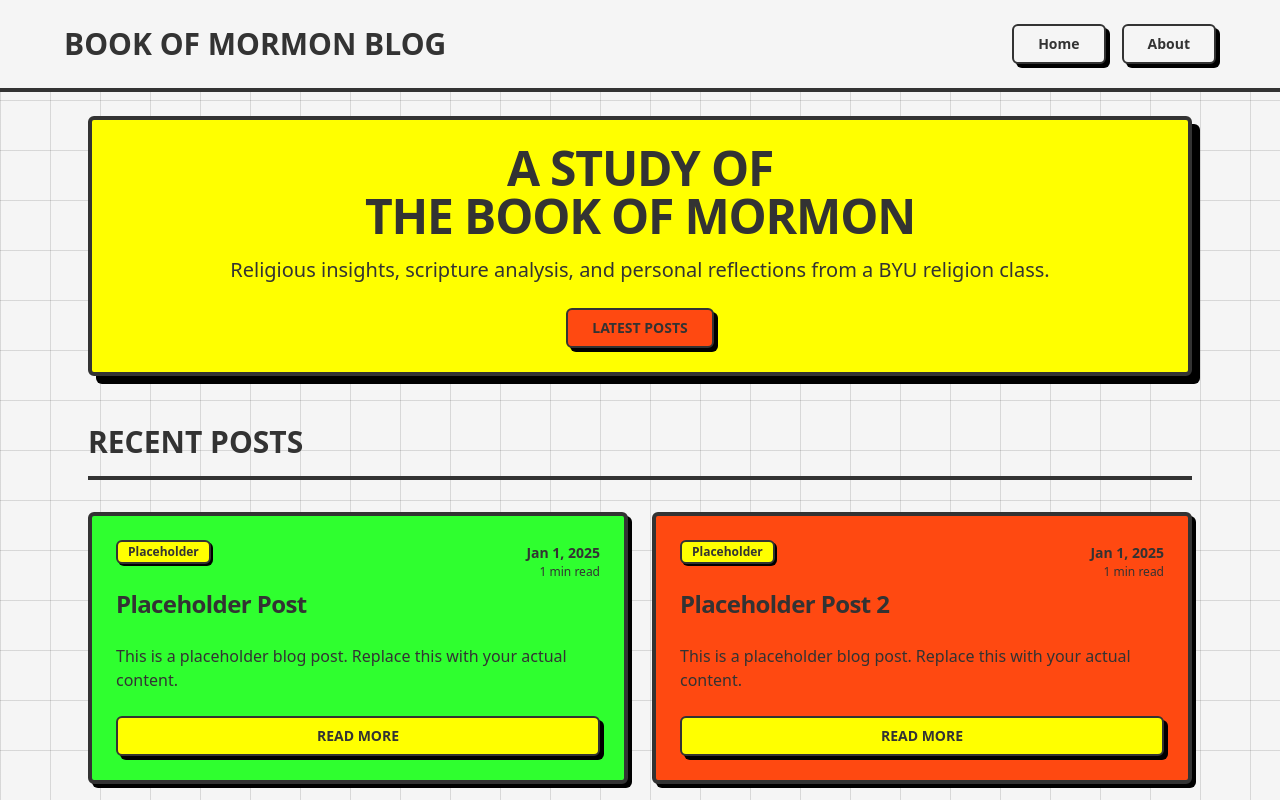
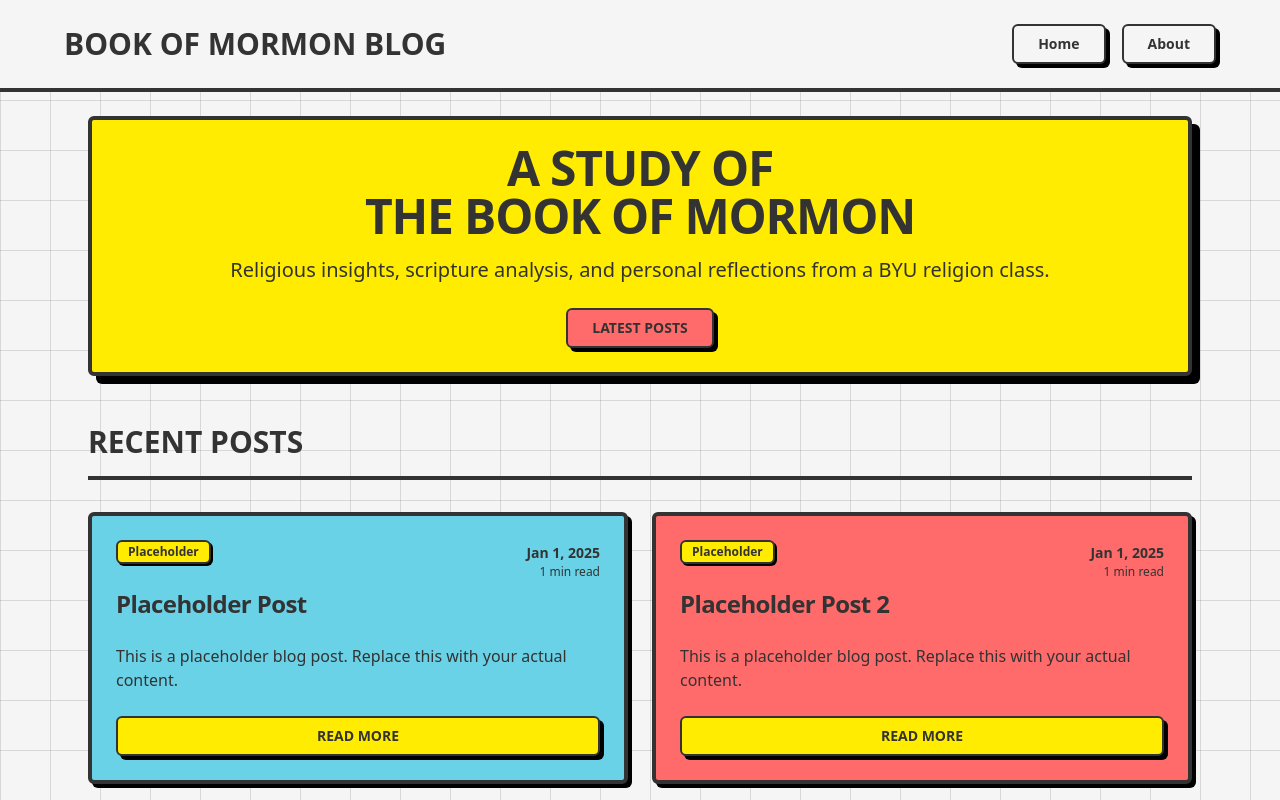
Before and after one commit to 21tmccauley/NB-BOM, a React (Vite) app in the folder neo-brutal/: page /#/ in a window 1280 px wide. Shown: the top 800 px of the page. Built offline with nearby package versions, Linux system fonts and the light colour scheme.

Commit message:
Ui overall (I can't stop)

```diff
--- a/neo-brutal/src/index.css
+++ b/neo-brutal/src/index.css
@@ -10,23 +10,12 @@
   --main: #3300FF;
   --border: #333333;
   --ring: #3300FF;
-  --overlay: rgba(51, 51, 51, 0.8);
-  --shadow: 4px 4px 0px 0px var(--border);
-
-  /* Chart colors */
-  --chart-1: #FF4911;
-  --chart-2: #3300FF;
-  --chart-3: #FFFF00;
-  --chart-4: #7DF9FF;
-  --chart-5: #2FFF2F;
-  --chart-active-dot: #333333;
-
   /* Accent colors */
-  --accent-yellow: #FFFF00;
-  --accent-green: #2FFF2F;
-  --accent-orange: #FF4911;
-  --accent-purple: #3300FF;
-  --accent-pink: #FF00F5;
+  --accent-yellow: #FFEC00;
+  --accent-darkblue: #69D2E7;
+  --accent-orange: #FF6B6B;
+  --accent-purple: #9723C9;
+  --accent-pink: #FF69b4;
 }
 
 @theme inline {
@@ -45,11 +34,6 @@
   --color-border: var(--border);
   --color-input: var(--border);
   --color-ring: var(--ring);
-  --color-chart-1: var(--chart-1);
-  --color-chart-2: var(--chart-2);
-  --color-chart-3: var(--chart-3);
-  --color-chart-4: var(--chart-4);
-  --color-chart-5: var(--chart-5);
 
   --radius: 5px;
   --shadow-sm: 2px 2px 0px 0px var(--border);
@@ -80,46 +64,35 @@
 }
 
 @layer utilities {
+  /* Neo-brutal shadow utilities using theme variables */
+  .neo-shadow-sm {
+    box-shadow: var(--shadow-sm);
+  }
+
   .neo-shadow {
-    box-shadow: 4px 4px 0px 0px var(--border);
+    box-shadow: var(--shadow);
   }
 
   .neo-shadow-lg {
-    box-shadow: 8px 8px 0px 0px var(--border);
+    box-shadow: var(--shadow-lg);
   }
 
-  .neo-shadow-pressed {
-    box-shadow: 2px 2px 0px 0px var(--border);
+  .neo-shadow-xl {
+    box-shadow: var(--shadow-xl);
   }
 
-  .neo-border {
-    border: 4px solid var(--border);
+  /* Pressed/active state shadow (smaller) */
+  .neo-shadow-pressed {
+    box-shadow: var(--shadow-sm);
   }
 
-  .neo-border-thick {
-    border: 6px solid var(--border);
+  /* Hover variants for interactive elements */
+  .hover\:neo-shadow-sm:hover {
+    box-shadow: var(--shadow-sm);
   }
 
-  /* Grid pattern background */
-  .bg-grid {
-    background-image:
-      linear-gradient(rgba(51, 51, 51, 0.1) 1px, transparent 1px),
-      linear-gradient(90deg, rgba(51, 51, 51, 0.1) 1px, transparent 1px);
-    background-size: 20px 20px;
-  }
-
-  .bg-grid-sm {
-    background-image:
-      linear-gradient(rgba(51, 51, 51, 0.08) 1px, transparent 1px),
-      linear-gradient(90deg, rgba(51, 51, 51, 0.08) 1px, transparent 1px);
-    background-size: 16px 16px;
-  }
-
-  .bg-grid-lg {
-    background-image:
-      linear-gradient(rgba(51, 51, 51, 0.12) 1px, transparent 1px),
-      linear-gradient(90deg, rgba(51, 51, 51, 0.12) 1px, transparent 1px);
-    background-size: 24px 24px;
+  .hover\:neo-shadow-lg:hover {
+    box-shadow: var(--shadow-lg);
   }
 
   /* High contrast accent color utilities */
@@ -128,8 +101,8 @@
     color: var(--foreground);
   }
 
-  .bg-accent-green {
-    background-color: var(--accent-green);
+  .bg-accent-darkblue {
+    background-color: var(--accent-darkblue);
     color: var(--foreground);
   }
 
@@ -147,24 +120,4 @@
     background-color: var(--accent-pink);
     color: var(--main-foreground);
   }
-
-  .text-accent-yellow {
-    color: var(--accent-yellow);
-  }
-
-  .text-accent-green {
-    color: var(--accent-green);
-  }
-
-  .text-accent-orange {
-    color: var(--accent-orange);
-  }
-
-  .text-accent-purple {
-    color: var(--accent-purple);
-  }
-
-  .text-accent-pink {
-    color: var(--accent-pink);
-  }
 }
--- a/neo-brutal/src/pages/BlogPostPage.tsx
+++ b/neo-brutal/src/pages/BlogPostPage.tsx
@@ -80,11 +80,17 @@
               {post.excerpt}
             </CardDescription>
             <div className="flex gap-2 mb-4 flex-wrap">
-              {post.tags.map((tag) => (
-                <Badge key={tag} variant="outline" className="border-2 border-border">
+              {post.tags.map((tag, index) => {
+                const accentColors = ['bg-accent-yellow', 'bg-accent-darkblue', 'bg-accent-orange', 'bg-accent-purple', 'bg-accent-pink']
+                const accentColor = accentColors[index % accentColors.length]
+                const isDark = accentColor === 'bg-accent-purple' || accentColor === 'bg-accent-pink'
+                const textColor = isDark ? 'text-main-foreground' : 'text-foreground'
+                return (
+                  <Badge key={tag} variant="outline" className={`border-2 border-border ${accentColor} ${textColor}`}>
                     #{tag}
                   </Badge>
-              ))}
+                )
+              })}
             </div>
             <div className="text-sm text-foreground">
               By <span className="font-bold">{post.author}</span>
@@ -115,22 +121,28 @@
             MORE POSTS
           </h3>
           <div className="grid gap-4 md:grid-cols-2">
-            {post.tags.slice(0, 2).map((tag) => (
-              <Card key={tag} className="border-4 border-border bg-secondary-background">
+            {post.tags.slice(0, 2).map((tag, index) => {
+              const accentColors = ['bg-accent-darkblue', 'bg-accent-pink']
+              const accentColor = accentColors[index % accentColors.length]
+              const isDark = accentColor === 'bg-accent-pink'
+              const textColor = isDark ? 'text-main-foreground' : 'text-foreground'
+              return (
+                <Card key={tag} className={`border-4 border-border ${accentColor}`}>
                   <CardHeader>
-                  <CardTitle className="text-lg font-bold text-foreground">
+                    <CardTitle className={`text-lg font-bold ${textColor}`}>
                       Posts tagged #{tag}
                     </CardTitle>
                   </CardHeader>
                   <CardContent>
                     <Link to="/">
-                    <Button variant="outline" className="border-2 w-full">
+                      <Button variant="outline" className={`border-2 w-full ${textColor}`}>
                         View All Posts
                       </Button>
                     </Link>
                   </CardContent>
                 </Card>
-            ))}
+              )
+            })}
           </div>
         </section>
       </main>
--- a/neo-brutal/src/pages/HomePage.tsx
+++ b/neo-brutal/src/pages/HomePage.tsx
@@ -53,9 +53,9 @@
           </h3>
           <div className="grid gap-6 md:grid-cols-2">
             {blogPosts.map((post, index) => {
-              const accentColors = ['bg-accent-green', 'bg-accent-orange', 'bg-accent-purple', 'bg-accent-pink']
+              const accentColors = ['bg-accent-darkblue', 'bg-accent-orange', 'bg-accent-purple', 'bg-accent-pink']
               const accentColor = accentColors[index % accentColors.length]
-              const isDarkBackground = accentColor === 'bg-accent-purple'
+              const isDarkBackground = accentColor === 'bg-accent-purple' || accentColor === 'bg-accent-pink'
               const textColor = isDarkBackground ? 'text-main-foreground' : 'text-foreground'
 
               return (
@@ -100,8 +100,8 @@
           <h3 className="text-3xl font-bold text-foreground mb-8 border-b-4 border-border pb-4">
             ABOUT THIS BLOG
           </h3>
-          <div className="grid gap-6 md:grid-cols-3">
-            <Card className="border-4 border-border bg-accent-green text-center">
+          <div className="grid gap-6 md:grid-cols-2 lg:grid-cols-4">
+            <Card className="border-4 border-border bg-accent-darkblue text-center">
               <CardHeader>
                 <CardTitle className="text-xl font-bold text-foreground">SCRIPTURE STUDY</CardTitle>
               </CardHeader>
@@ -133,6 +133,17 @@
                 </CardDescription>
               </CardContent>
             </Card>
+
+            <Card className="border-4 border-border bg-accent-pink text-center">
+              <CardHeader>
+                <CardTitle className="text-xl font-bold text-main-foreground">REFLECTIONS</CardTitle>
+              </CardHeader>
+              <CardContent>
+                <CardDescription className="text-base text-main-foreground">
+                  Personal thoughts and spiritual growth insights from my journey.
+                </CardDescription>
+              </CardContent>
+            </Card>
           </div>
         </section>
       </main>
--- a/neo-brutal/src/pages/TestPage.tsx
+++ b/neo-brutal/src/pages/TestPage.tsx
@@ -105,7 +105,7 @@
         <section className="mb-12">
           <h2 className="text-2xl font-bold text-foreground mb-4">Cards with Accent Colors</h2>
           <div className="grid gap-6 md:grid-cols-2 lg:grid-cols-3">
-            {['bg-accent-yellow', 'bg-accent-green', 'bg-accent-orange', 'bg-accent-purple', 'bg-accent-pink'].map((color, index) => {
+            {['bg-accent-yellow', 'bg-accent-darkblue', 'bg-accent-orange', 'bg-accent-purple', 'bg-accent-pink'].map((color, index) => {
               const isDark = color === 'bg-accent-purple' || color === 'bg-accent-pink'
               const textColor = isDark ? 'text-main-foreground' : 'text-foreground'
               return (
@@ -144,7 +144,7 @@
                 <CardTitle className="text-sm">shadow (default)</CardTitle>
               </CardHeader>
               <CardContent className="p-4">
-                <div className="h-20 bg-accent-green shadow-[4px_4px_0px_0px_rgba(0,0,0,1)] border-2 border-border"></div>
+                <div className="h-20 bg-accent-darkblue shadow-[4px_4px_0px_0px_rgba(0,0,0,1)] border-2 border-border"></div>
               </CardContent>
             </Card>
             <Card className="border-4 border-border bg-secondary-background">
@@ -283,7 +283,7 @@
           <div className="grid gap-6 md:grid-cols-2 lg:grid-cols-4">
             {[
               { name: 'Yellow', class: 'bg-accent-yellow', text: 'text-foreground' },
-              { name: 'Green', class: 'bg-accent-green', text: 'text-foreground' },
+              { name: 'Dark Blue', class: 'bg-accent-darkblue', text: 'text-foreground' },
               { name: 'Orange', class: 'bg-accent-orange', text: 'text-foreground' },
               { name: 'Purple', class: 'bg-accent-purple', text: 'text-main-foreground' },
               { name: 'Pink', class: 'bg-accent-pink', text: 'text-main-foreground' },
```
Also changed, not shown: neo-brutal/src/pages/AboutPage.tsx (+27 -4 lines). Lines whose indentation alone changed are shown as unchanged.
